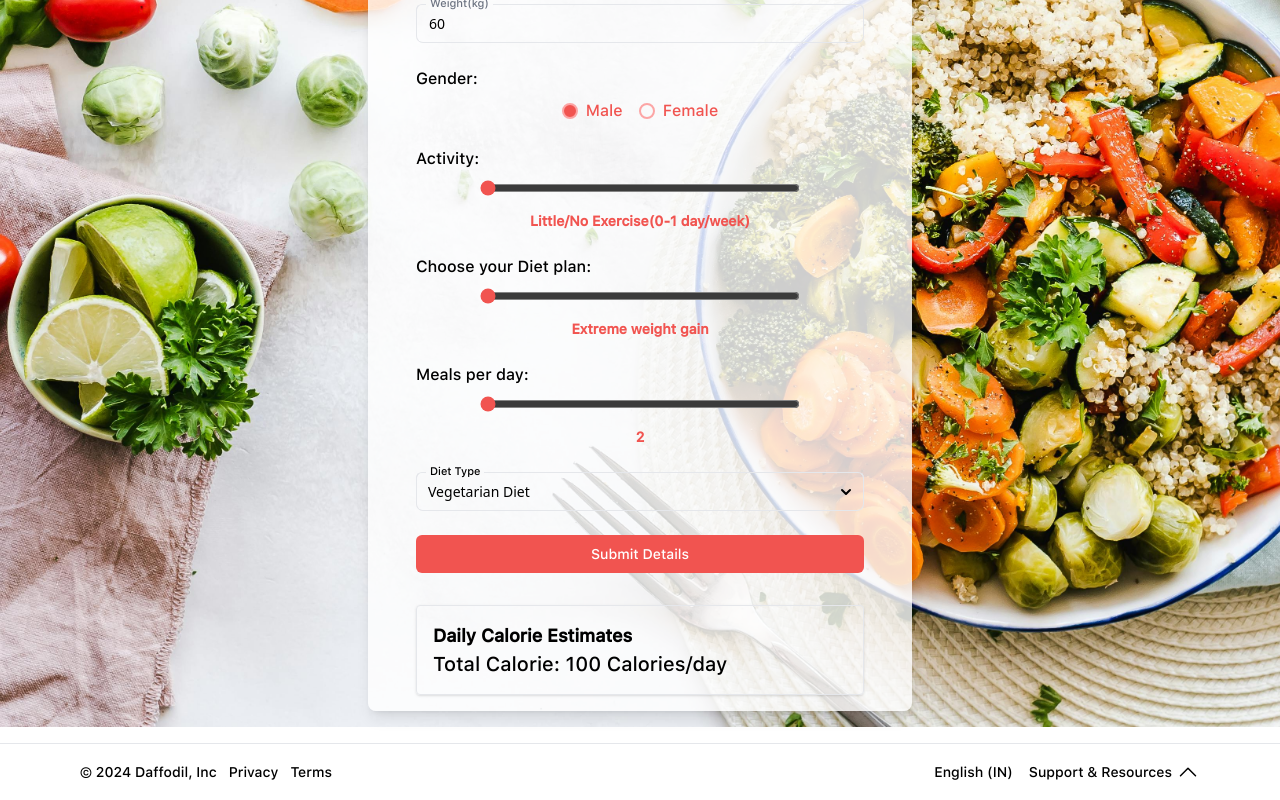
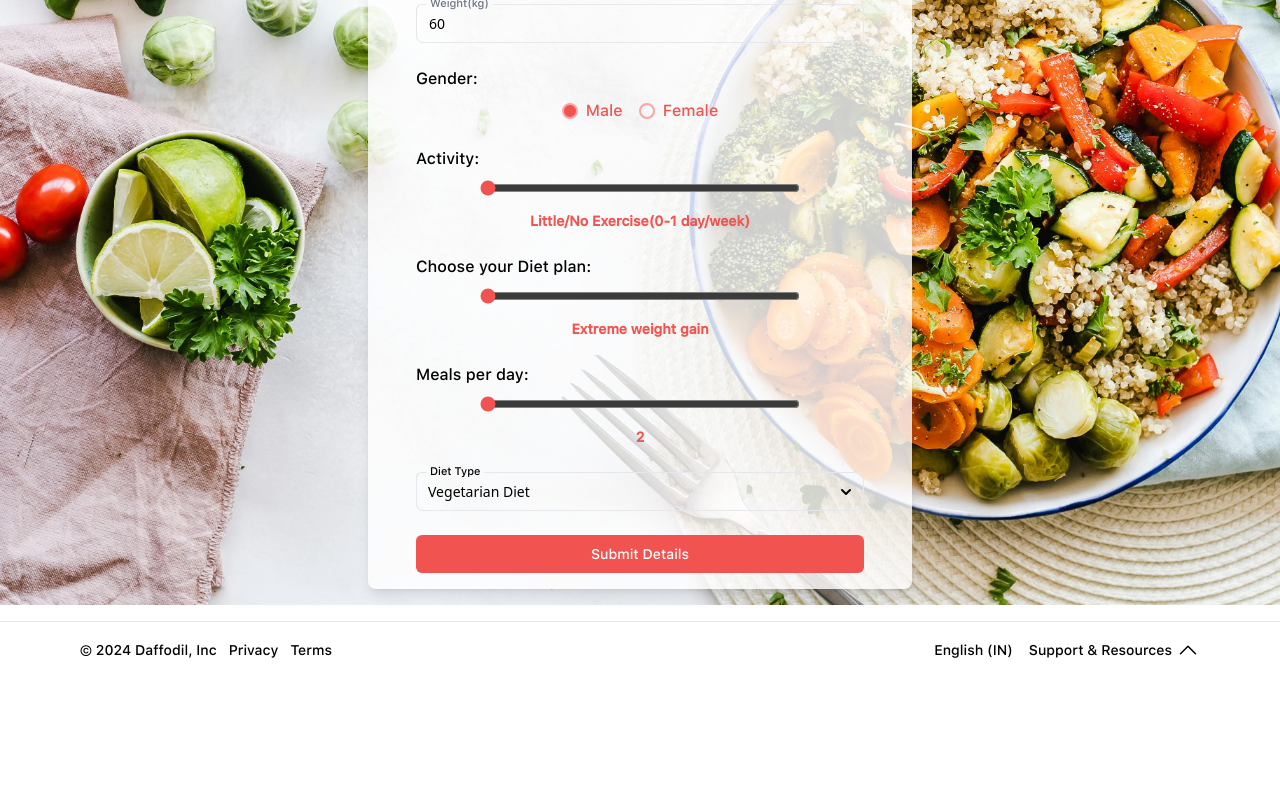
Before and after one commit to yashwant162/Diet_Plan, a React (Vite) app in the folder diet_frontend/: page / in a window 1280 px wide. Shown: the part 479-1279 px from the top of the page. After the commit the page ends 1157 px from the top, so only its background shows below. Built offline with nearby package versions, Linux system fonts and the light colour scheme.

Commit message:
removed default calories

```diff
--- a/diet_frontend/src/components/CalorieDisplay.jsx
+++ b/diet_frontend/src/components/CalorieDisplay.jsx
@@ -4,7 +4,7 @@
     return (
         <div className="mt-4 p-4 border rounded shadow">
         <h3 className="text-lg font-bold">Daily Calorie Estimates</h3>
-        <p className="text-xl">Total Calorie: {calorie} Calories/day</p>
+        <p className="text-xl">Total Calorie: {calorie}</p>
         {/* <p className="text-xl">Mild Weight Loss: {calories.mild} Calories/day (-0.25 kg/week)</p>
         <p className="text-xl">Weight Loss: {calories.loss} Calories/day (-0.5 kg/week)</p>
         <p className="text-xl">Extreme Weight Loss: {calories.extreme} Calories/day (-1 kg/week)</p> */}
--- a/diet_frontend/src/components/DietForm.jsx
+++ b/diet_frontend/src/components/DietForm.jsx
@@ -11,7 +11,7 @@
 
 export default function DietForm() {
   const [bmi, setBmi] = useState(null);
-  const [calories, setCalories] = useState(100);
+  const [calories, setCalories] = useState(null);
   const {
     register: dietAnalysis,
     handleSubmit,
```
